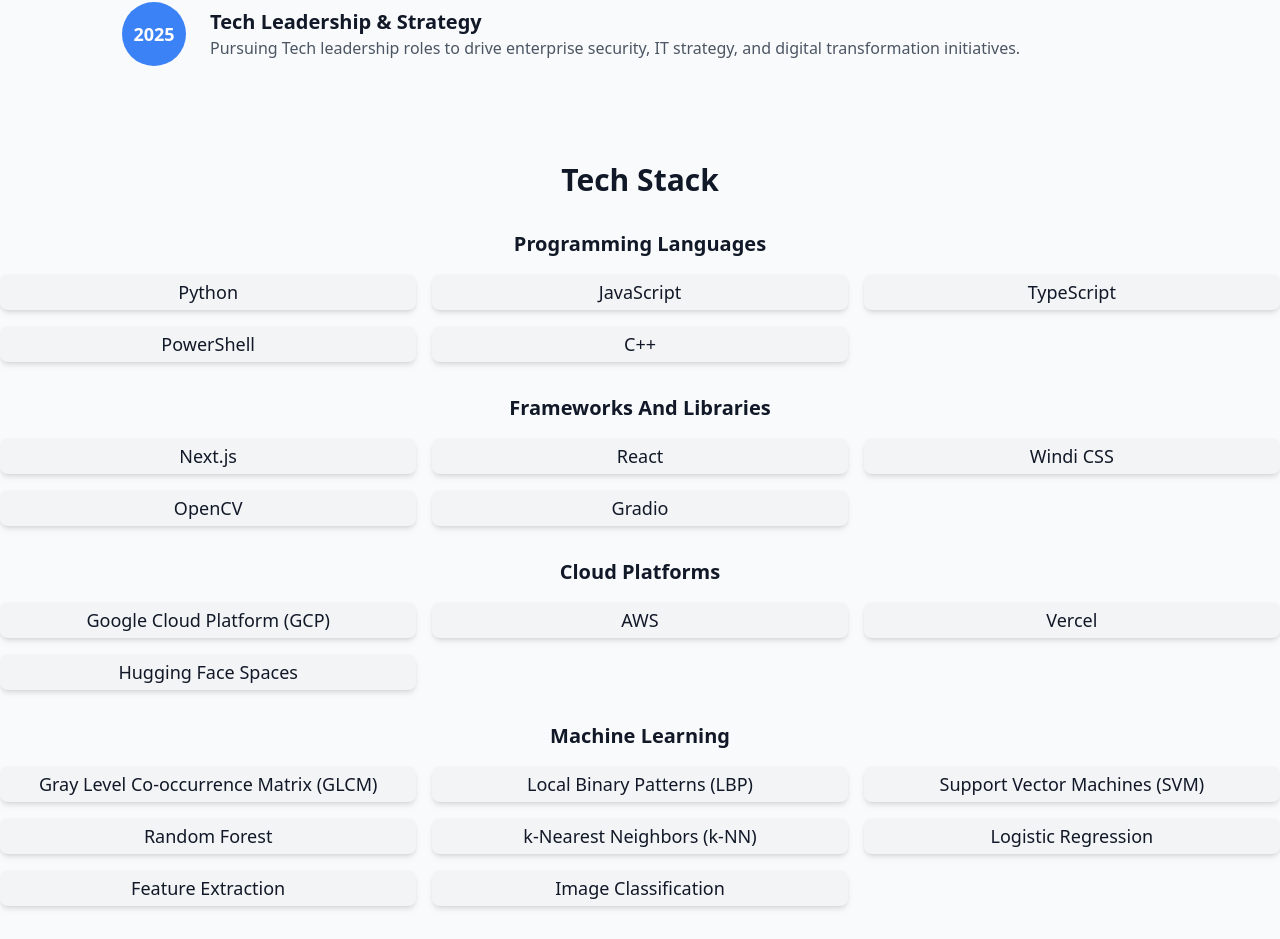
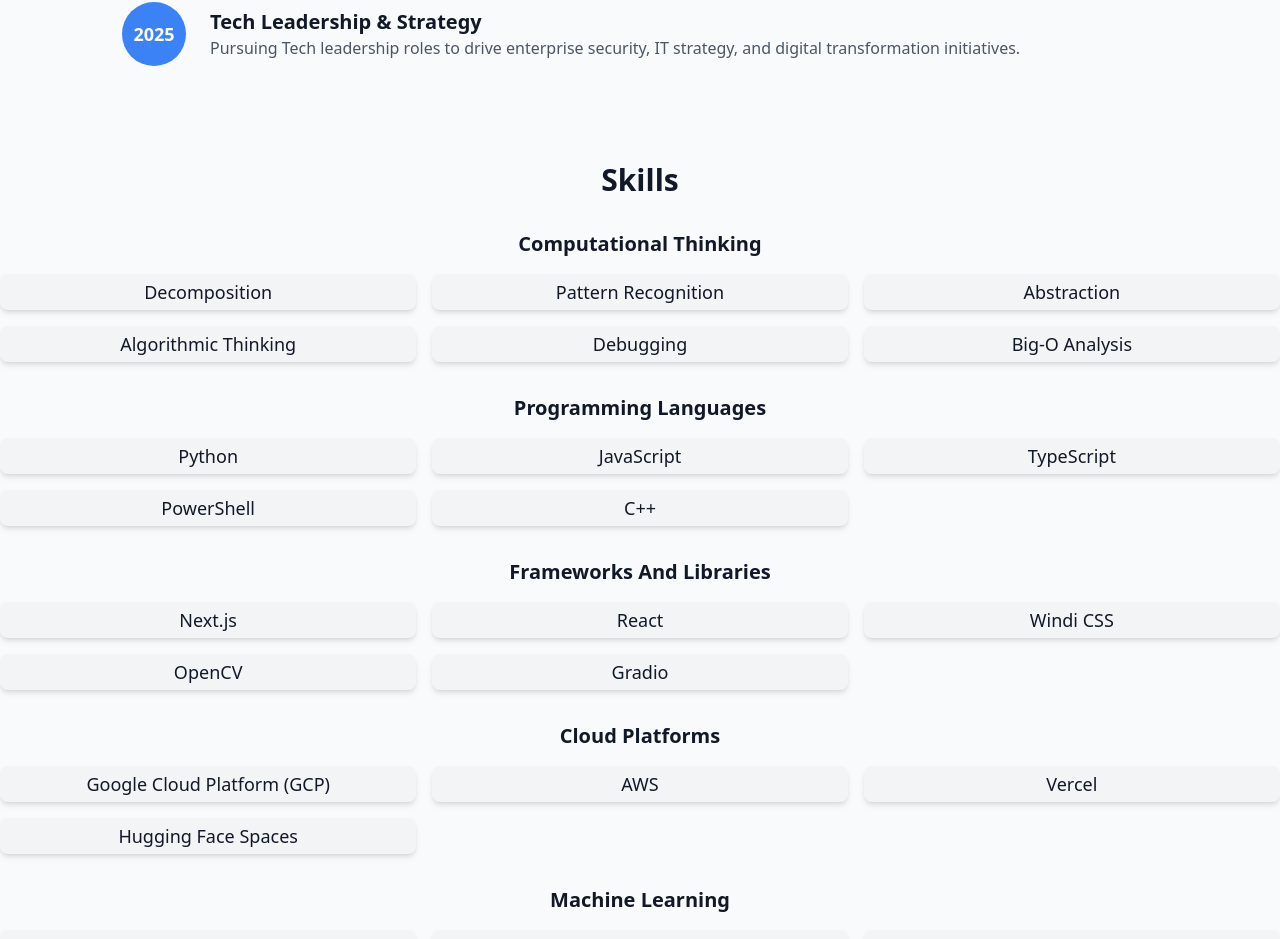
Before and after one commit to pidoko/website, a Next.js app: page / in a window 1280 px wide. Shown: the part 2048-2987 px from the top of the page. Built offline with nearby package versions, Linux system fonts and the light colour scheme.

Commit message:
added computational thinking skills

```diff
--- a/src/components/Skills.tsx
+++ b/src/components/Skills.tsx
@@ -1,6 +1,7 @@
 import { motion } from "framer-motion";
 
 const skills = {
+  ComputationalThinking: ["Decomposition", "Pattern Recognition", "Abstraction", "Algorithmic Thinking", "Debugging", "Big-O Analysis"],
   ProgrammingLanguages: ["Python", "JavaScript", "TypeScript", "PowerShell", "C++"],
   FrameworksAndLibraries: ["Next.js", "React", "Windi CSS", "OpenCV", "Gradio"],
   CloudPlatforms: ["Google Cloud Platform (GCP)", "AWS", "Vercel", "Hugging Face Spaces"],
@@ -34,7 +35,7 @@
 export default function Skills() {
   return (
     <div className="py-12">
-      <h2 className="text-center text-3xl font-bold mb-8">Tech Stack</h2>
+      <h2 className="text-center text-3xl font-bold mb-8">Skills</h2>
       <div className="space-y-8">
         {Object.entries(skills).map(([category, skillsArray]) => (
           <div key={category}>
```
